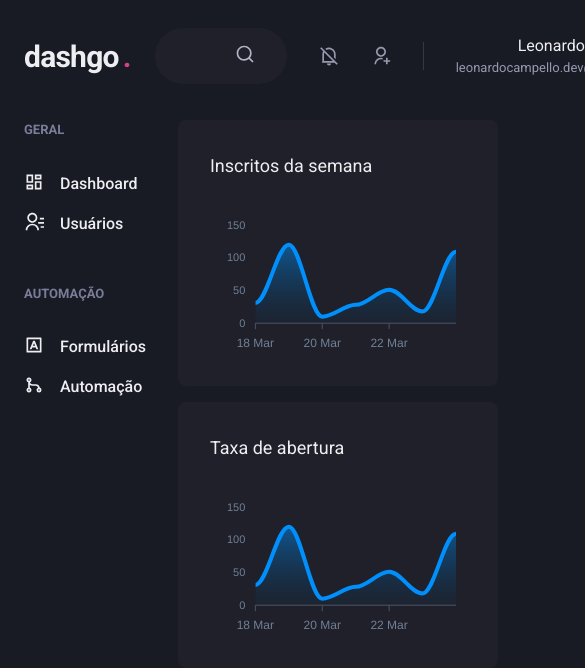
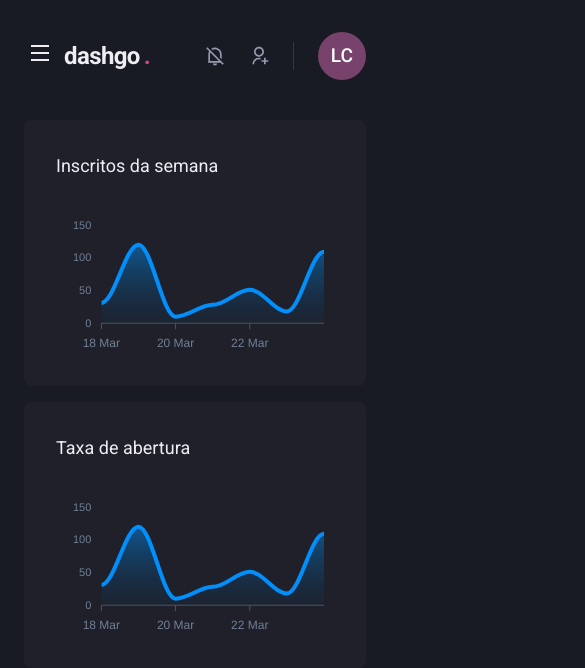
Before and after one commit to LeonardoCampello-dev/dashgo, a Next.js app: page /dashboard in a window 390 px wide. Shown: the top 668 px of the page, 585 px wide, since content can reach past the window. Built offline with nearby package versions, Linux system fonts and the light colour scheme.

Commit message:
💥 NEW: Responsive Header and Sidebar

```diff
--- a/src/components/Header/Logo.tsx
+++ b/src/components/Header/Logo.tsx
@@ -3,7 +3,7 @@
 export function Logo() {
   return (
     <Text
-      fontSize='3xl'
+      fontSize={['2xl', '3xl']}
       fontWeight='bold'
       letterSpacing='tight'
       width='64'
--- a/src/components/Header/NotificationsNav.tsx
+++ b/src/components/Header/NotificationsNav.tsx
@@ -5,9 +5,9 @@
 export function NotificationsNav() {
   return (
     <HStack
-      spacing='8'
-      mx='8'
-      pr='8'
+      spacing={['6', '8']}
+      mx={['6', '8']}
+      pr={['6', '8']}
       py='1'
       color='gray.300'
       borderRightWidth={1}
--- a/src/components/Header/Profile.tsx
+++ b/src/components/Header/Profile.tsx
@@ -1,14 +1,20 @@
 import { Flex, Box, Avatar, Text } from '@chakra-ui/react';
 
-export function Profile() {
+interface ProfileProps {
+  showProfileData?: boolean;
+}
+
+export function Profile({ showProfileData = true }: ProfileProps) {
   return (
     <Flex align='center'>
+      {showProfileData && (
         <Box mr='4' textAlign='right'>
           <Text>Leonardo Campello</Text>
           <Text color='gray.300' fontSize='small'>
             leonardocampello.dev@gmail.com
           </Text>
         </Box>
+      )}
 
       <Avatar size='md' name='Leonardo Campello' />
     </Flex>
--- a/src/components/Header/index.tsx
+++ b/src/components/Header/index.tsx
@@ -1,11 +1,23 @@
-import { Flex } from '@chakra-ui/react';
+import {
+  Flex,
+  useBreakpointValue,
+  IconButton,
+  Icon
+} from '@chakra-ui/react';
 
 import { Profile } from './Profile';
 import { NotificationsNav } from './NotificationsNav';
 import { SearchBox } from './SearchBox';
 import { Logo } from './Logo';
+import { useSidebarDrawer } from '../../contexts/SidebarDrawerContext';
+
+import { RiMenuLine } from 'react-icons/ri';
 
 export function Header() {
+  const { onOpen } = useSidebarDrawer();
+
+  const isWideVersion = useBreakpointValue({ base: false, lg: true });
+
   return (
     <Flex
       as='header'
@@ -17,14 +29,29 @@
       px={6}
       align='center'
     >
+      {!isWideVersion && (
+        <IconButton
+          aria-label='Open navigation'
+          variant='unstyled'
+          icon={
+            <Icon
+              as={RiMenuLine}
+              mr='2'
+              fontSize='24'
+              onClick={onOpen}
+            />
+          }
+        />
+      )}
+
       <Logo />
 
-      <SearchBox />
+      {isWideVersion && <SearchBox />}
 
       <Flex align='center' ml='auto'>
         <NotificationsNav />
 
-        <Profile />
+        <Profile showProfileData={isWideVersion} />
       </Flex>
     </Flex>
   );
--- /dev/null
+++ b/src/components/Sidebar/SidebarNav.tsx
@@ -0,0 +1,27 @@
+import { Stack } from '@chakra-ui/react';
+
+import {
+  RiContactsLine,
+  RiDashboardLine,
+  RiGitMergeLine,
+  RiInputMethodLine
+} from 'react-icons/ri';
+
+import { NavSection } from './NavSection';
+import { NavLink } from './NavLink';
+
+export function SidebarNav() {
+  return (
+    <Stack spacing='12' align='flex-start'>
+      <NavSection title='GERAL'>
+        <NavLink icon={RiDashboardLine}>Dashboard</NavLink>
+        <NavLink icon={RiContactsLine}>Usuários</NavLink>
+      </NavSection>
+
+      <NavSection title='AUTOMAÇÃO'>
+        <NavLink icon={RiInputMethodLine}>Formulários</NavLink>
+        <NavLink icon={RiGitMergeLine}>Automação</NavLink>
+      </NavSection>
+    </Stack>
+  );
+}
--- a/src/components/Sidebar/index.tsx
+++ b/src/components/Sidebar/index.tsx
@@ -1,29 +1,47 @@
-import { Box, Stack } from '@chakra-ui/react';
+import {
+  Box,
+  Drawer,
+  DrawerOverlay,
+  DrawerCloseButton,
+  DrawerContent,
+  DrawerHeader,
+  DrawerBody,
+  useBreakpointValue
+} from '@chakra-ui/react';
 
-import {
-  RiContactsLine,
-  RiDashboardLine,
-  RiGitMergeLine,
-  RiInputMethodLine
-} from 'react-icons/ri';
+import { SidebarNav } from './SidebarNav';
 
-import { NavSection } from './NavSection';
-import { NavLink } from './NavLink';
+import { useSidebarDrawer } from '../../contexts/SidebarDrawerContext';
 
 export function Sidebar() {
+  const { isOpen, onClose } = useSidebarDrawer();
+
+  const isDrawerSidebar = useBreakpointValue({
+    base: true,
+    lg: false
+  });
+
+  if (isDrawerSidebar) {
+    return (
+      <Drawer isOpen={isOpen} placement='left' onClose={onClose}>
+        <DrawerOverlay>
+          <DrawerContent bg='gray.800' p='4'>
+            <DrawerCloseButton mt='6' />
+
+            <DrawerHeader>Navegação</DrawerHeader>
+
+            <DrawerBody>
+              <SidebarNav />
+            </DrawerBody>
+          </DrawerContent>
+        </DrawerOverlay>
+      </Drawer>
+    );
+  }
+
   return (
     <Box as='aside' width='64' mr='8'>
-      <Stack spacing='12' align='flex-start'>
-        <NavSection title='GERAL'>
-          <NavLink icon={RiDashboardLine}>Dashboard</NavLink>
-          <NavLink icon={RiContactsLine}>Usuários</NavLink>
-        </NavSection>
-
-        <NavSection title='AUTOMAÇÃO'>
-          <NavLink icon={RiInputMethodLine}>Formulários</NavLink>
-          <NavLink icon={RiGitMergeLine}>Automação</NavLink>
-        </NavSection>
-      </Stack>
+      <SidebarNav />
     </Box>
   );
 }
--- /dev/null
+++ b/src/contexts/SidebarDrawerContext.tsx
@@ -0,0 +1,37 @@
+import {
+  createContext,
+  ReactNode,
+  useContext,
+  useEffect
+} from 'react';
+import { useRouter } from 'next/router';
+
+import { useDisclosure, UseDisclosureReturn } from '@chakra-ui/react';
+
+interface SidebarDrawerProviderProps {
+  children: ReactNode;
+}
+
+type SidebarDrawerContextData = UseDisclosureReturn;
+
+const SidebarDrawerContext = createContext({} as UseDisclosureReturn);
+
+export function SidebarDrawerProvider({
+  children
+}: SidebarDrawerProviderProps) {
+  const disclosure = useDisclosure();
+  const router = useRouter();
+
+  useEffect(() => {
+    disclosure.onClose();
+  }, [router.asPath]);
+
+  return (
+    <SidebarDrawerContext.Provider value={disclosure}>
+      {children}
+    </SidebarDrawerContext.Provider>
+  );
+}
+
+export const useSidebarDrawer = () =>
+  useContext(SidebarDrawerContext);
--- a/src/pages/_app.tsx
+++ b/src/pages/_app.tsx
@@ -1,13 +1,16 @@
 import { AppProps } from 'next/app';
 
 import { ChakraProvider } from '@chakra-ui/react';
+import { SidebarDrawerProvider } from '../contexts/SidebarDrawerContext';
 
 import { theme } from '../styles/theme';
 
 function MyApp({ Component, pageProps }: AppProps) {
   return (
     <ChakraProvider theme={theme}>
-      <Component {...pageProps} />
+      <SidebarDrawerProvider>
+        <Component {...pageProps} />
+      </SidebarDrawerProvider>
     </ChakraProvider>
   );
 }
```
Lines whose indentation alone changed are shown as unchanged.
